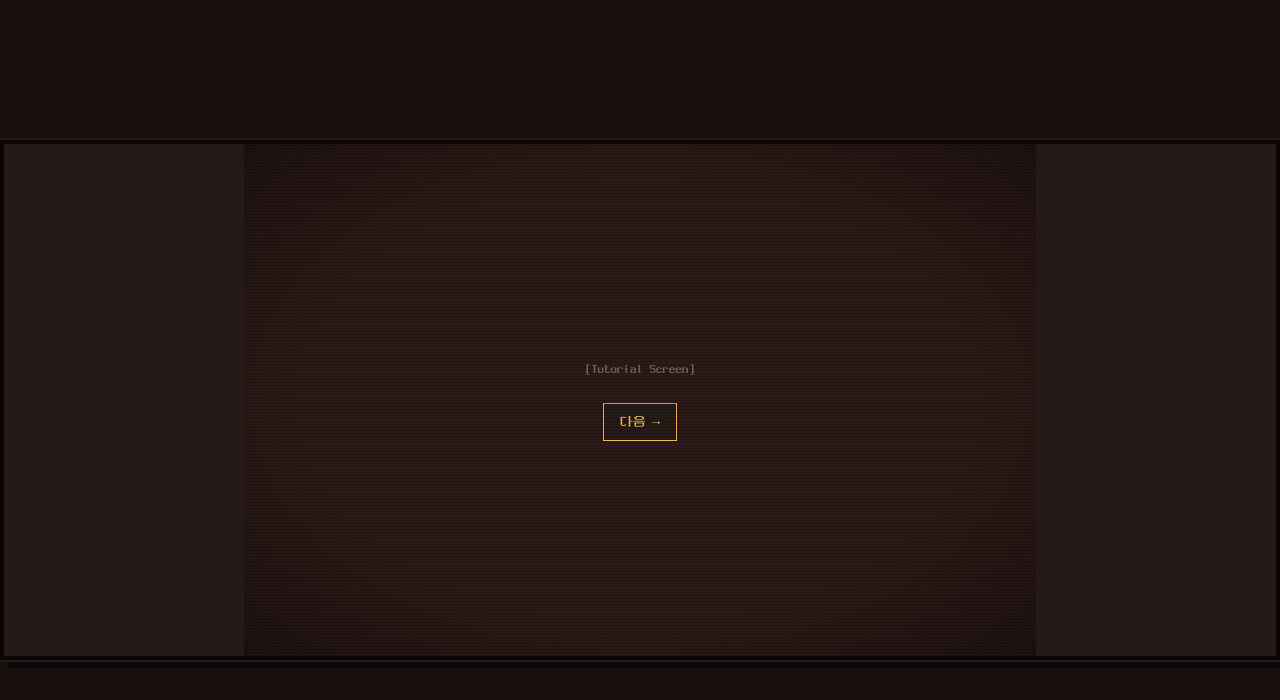
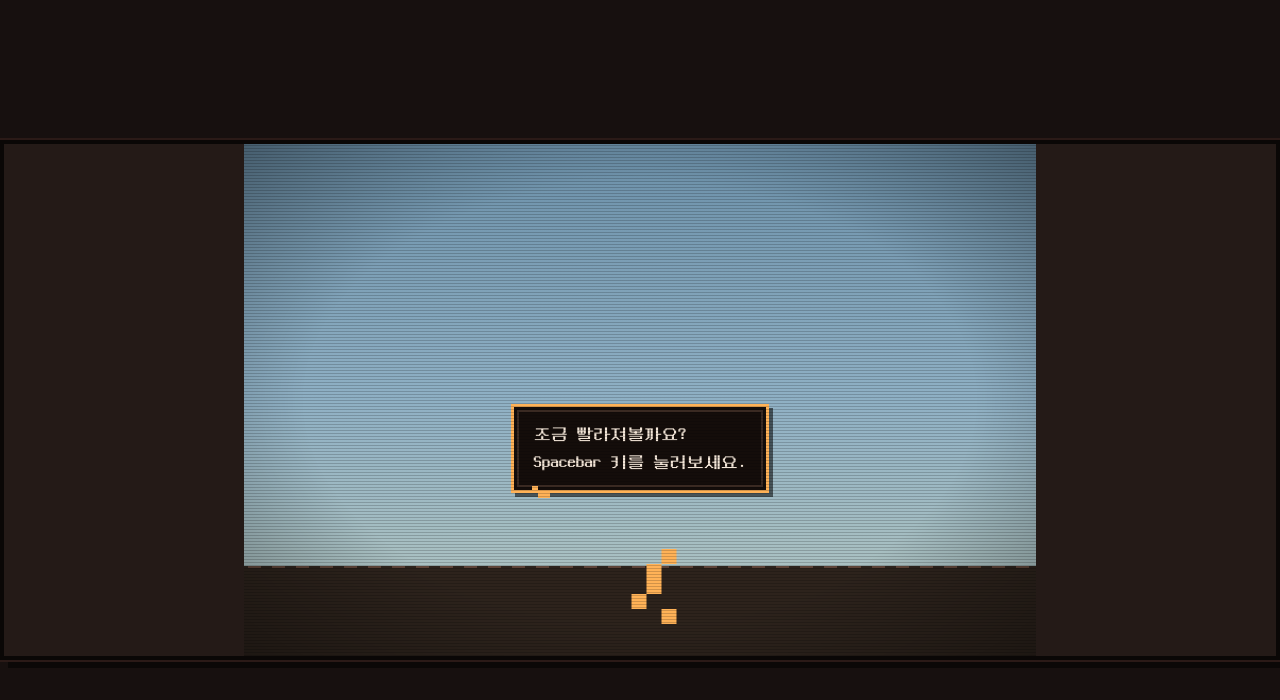
Before and after one commit to jiwon0995/own-drift, a Next.js app: page / in a window 1280 px wide. Both pictures are taken after a click on the button "걸어보기". Shown: the top 700 px of the page. Built offline with nearby package versions, Linux system fonts and the light colour scheme.

Commit message:
feat(screens): Phase 1D — Tutorial fast→slow→done 서브 상태기

```diff
--- a/components/dev/SpeechBubbleDebug.tsx
+++ b/components/dev/SpeechBubbleDebug.tsx
@@ -2,11 +2,13 @@
 
 import { useState } from 'react';
 import SpeechBubble from '@/components/game/SpeechBubble';
-import { SCREEN_COPY } from '@/lib/content/copy';
+import { SCREEN_COPY, TUTORIAL_STEP_COPY } from '@/lib/content/copy';
 
 const SAMPLES = [
   SCREEN_COPY.title.bubble,
-  SCREEN_COPY.tutorial.bubble,
+  TUTORIAL_STEP_COPY.fast.bubble,
+  TUTORIAL_STEP_COPY.slow.bubble,
+  TUTORIAL_STEP_COPY.done.bubble,
   SCREEN_COPY.findPace.bubble,
 ];
 
--- a/components/game/GameStage.tsx
+++ b/components/game/GameStage.tsx
@@ -8,11 +8,26 @@
  * - ambient=false: 정상 입력 반영
  * - prefers-reduced-motion: 배경 스크롤 DOM 쓰기 중단, Runner 정지
  * - 씬 진행(낮밤/도시)은 Phase 4
+ *
+ * GameStageContext를 통해 오버레이(자식)에서 snapshot을 읽을 수 있다.
  */
 
-import { useRef, type ReactNode } from 'react';
+import { createContext, useContext, useRef, type ReactNode } from 'react';
 import { useGameLoop } from '@/hooks/useGameLoop';
+import type { LoopSnapshot } from '@/lib/game/types';
 import PixelRunner from './PixelRunner';
+
+interface GameStageContextValue {
+  snapshot: LoopSnapshot;
+}
+
+const GameStageContext = createContext<GameStageContextValue | null>(null);
+
+export function useGameStage(): GameStageContextValue {
+  const ctx = useContext(GameStageContext);
+  if (!ctx) throw new Error('useGameStage must be used inside <GameStage>');
+  return ctx;
+}
 
 interface GameStageProps {
   ambient?:  boolean;
@@ -32,6 +47,7 @@ export default function GameStage({ ambient = false, children }: GameStageProps)
   });
 
   return (
+    <GameStageContext.Provider value={{ snapshot }}>
       <div className="relative w-full h-full overflow-hidden">
 
         {/* 하늘 — 차분한 단일 배경 (Phase 4에서 씬별 교체) */}
@@ -82,5 +98,6 @@ export default function GameStage({ ambient = false, children }: GameStageProps)
         </div>
 
       </div>
+    </GameStageContext.Provider>
   );
 }
--- a/components/screens/TutorialScreen.tsx
+++ b/components/screens/TutorialScreen.tsx
@@ -1,15 +1,98 @@
-/** [STUB] TutorialScreen — 1D에서 내용 채움 */
+'use client';
+
+/**
+ * Tutorial 화면 오버레이 — fast → slow → done 3단계 서브 상태기.
+ *
+ * - fast: Spacebar 홀드 시간 누적 → TUTORIAL_FAST_HOLD_SEC 도달 시 slow
+ * - slow: 비홀드(릴리스) 시간 누적 → TUTORIAL_SLOW_RELEASE_SEC 도달 시 done
+ * - done: 짧은 지연 후 onAdvance() → FindPace
+ * - 각 스텝마다 TUTORIAL_FALLBACK_SEC 폴백 타임아웃 (행동 없어도 자동 진행)
+ * - 실패/재시도 없음. 말풍선만 바뀜.
+ */
+
+import { useEffect, useReducer, useRef } from 'react';
+import { GAME_CONSTANTS } from '@/lib/game/constants';
+import { TUTORIAL_STEP_COPY, type TutorialStep } from '@/lib/content/copy';
+import { useGameStage } from '@/components/game/GameStage';
+import SpeechBubble from '@/components/game/SpeechBubble';
+
+const {
+  TUTORIAL_FAST_HOLD_SEC,
+  TUTORIAL_SLOW_RELEASE_SEC,
+  TUTORIAL_FALLBACK_SEC,
+  TUTORIAL_DONE_DELAY_MS,
+  UI_THROTTLE_MS,
+} = GAME_CONSTANTS;
+
+// ── 서브 상태기 ─────────────────────────────────────────────────────────
+type TutState = { step: TutorialStep };
+type TutAction = { type: 'NEXT' };
+
+function nextStep(s: TutorialStep): TutorialStep {
+  if (s === 'fast') return 'slow';
+  if (s === 'slow') return 'done';
+  return 'done';
+}
+
+function reducer(state: TutState, action: TutAction): TutState {
+  if (action.type === 'NEXT') return { step: nextStep(state.step) };
+  return state;
+}
+
+// ── 컴포넌트 ────────────────────────────────────────────────────────────
 export default function TutorialScreen({ onAdvance }: { onAdvance: () => void }) {
+  const { snapshot } = useGameStage();
+  const [{ step }, dispatch] = useReducer(reducer, { step: 'fast' });
+
+  const accRef     = useRef(0);
+  const prevStepRef = useRef<TutorialStep>('fast');
+  const onAdvanceRef = useRef(onAdvance);
+  useEffect(() => { onAdvanceRef.current = onAdvance; }, [onAdvance]);
+
+  // 누적 시간 — 스냅샷 변경마다 (~UI_THROTTLE_MS) 실행
+  useEffect(() => {
+    // 스텝 변경 시 누적 리셋, 해당 사이클은 건너뜀
+    if (prevStepRef.current !== step) {
+      accRef.current = 0;
+      prevStepRef.current = step;
+      return;
+    }
+
+    if (step === 'done') return;
+
+    const dt = UI_THROTTLE_MS / 1000;
+
+    if (step === 'fast' && snapshot.holding) {
+      accRef.current += dt;
+      if (accRef.current >= TUTORIAL_FAST_HOLD_SEC) dispatch({ type: 'NEXT' });
+    } else if (step === 'slow' && !snapshot.holding) {
+      accRef.current += dt;
+      if (accRef.current >= TUTORIAL_SLOW_RELEASE_SEC) dispatch({ type: 'NEXT' });
+    }
+  }, [snapshot, step]);
+
+  // 폴백 타임아웃 — 행동이 없어도 자동 진행
+  useEffect(() => {
+    if (step === 'done') return;
+    const id = setTimeout(() => dispatch({ type: 'NEXT' }), TUTORIAL_FALLBACK_SEC * 1000);
+    return () => clearTimeout(id);
+  }, [step]);
+
+  // done → FindPace 자동 전진
+  useEffect(() => {
+    if (step !== 'done') return;
+    const id = setTimeout(() => onAdvanceRef.current(), TUTORIAL_DONE_DELAY_MS);
+    return () => clearTimeout(id);
+  }, [step]);
+
   return (
-    <div className="flex flex-col items-center justify-center h-full gap-6 bg-game">
-      <p className="font-pixel text-label text-ink-faint">[Tutorial Screen]</p>
-      <button
-        onClick={onAdvance}
-        className="font-pixel text-label text-accent-stable border border-accent-stable px-4 py-2"
-        style={{ background: '#241a17' }}
+    <div className="absolute inset-0 pointer-events-none">
+      <div
+        className="absolute left-0 right-0 flex justify-center px-8"
+        style={{ top: 260, zIndex: 10 }}
       >
-        다음 →
-      </button>
+        <SpeechBubble key={step} text={TUTORIAL_STEP_COPY[step].bubble} speed={48} />
+      </div>
     </div>
   );
 }
--- a/hooks/useGameLoop.ts
+++ b/hooks/useGameLoop.ts
@@ -45,8 +45,9 @@ export function useGameLoop(options: UseGameLoopOptions = {}): UseGameLoopReturn
 
   // ── UI 스냅샷 (스로틀, ~UI_THROTTLE_MS 간격) ──────────────────────
   const [snapshot, setSnapshot] = useState<LoopSnapshot>({
-    speed: c.START_SPEED,
-    phase: GamePhase.Idle,
+    speed:   c.START_SPEED,
+    phase:   GamePhase.Idle,
+    holding: false,
   });
 
   // ── rAF 루프 ──────────────────────────────────────────────────────
@@ -77,7 +78,7 @@ export function useGameLoop(options: UseGameLoopOptions = {}): UseGameLoopReturn
     // 스로틀 스냅샷 — UI/디버그 HUD 갱신
     if (timestamp - lastSnapshotRef.current >= c.UI_THROTTLE_MS) {
       lastSnapshotRef.current = timestamp;
-      setSnapshot({ speed: speedRef.current, phase: phaseRef.current });
+      setSnapshot({ speed: speedRef.current, phase: phaseRef.current, holding: holdingRef.current });
     }
 
     rafIdRef.current = requestAnimationFrame(tick);
--- a/lib/content/copy.ts
+++ b/lib/content/copy.ts
@@ -1,14 +1,26 @@
 import type { Screen } from '@/lib/game/types';
 
-/** 화면별 말풍선 문구. \n = 줄바꿈. 1C/1D에서 이 키로 참조. */
-export const SCREEN_COPY: Record<Screen, { bubble: string }> = {
+/** 화면별 말풍선 문구. \n = 줄바꿈. */
+export const SCREEN_COPY: Record<Exclude<Screen, 'tutorial'>, { bubble: string }> = {
   title: {
     bubble: '달리지 않아도 괜찮아요.\n먼저, 당신의 속도를 들어볼게요.',
-  },
-  tutorial: {
-    bubble: '조금 빨라져볼까요?\nSpacebar 키를 눌러보세요.',
   },
   findPace: {
     bubble: '이제 가장 편안한 속도로 걸어보세요.\n오래 머물 수 있는 리듬이면 충분해요.',
   },
 };
+
+/** Tutorial 서브 스텝별 말풍선 문구. */
+export type TutorialStep = 'fast' | 'slow' | 'done';
+
+export const TUTORIAL_STEP_COPY: Record<TutorialStep, { bubble: string }> = {
+  fast: {
+    bubble: '조금 빨라져볼까요?\nSpacebar 키를 눌러보세요.',
+  },
+  slow: {
+    bubble: '이번엔 천천히 가볼까요?\nSpacebar에서 손을 떼보세요.',
+  },
+  done: {
+    bubble: '좋아요.\n속도는 언제든 바뀔 수 있어요.',
+  },
+};
--- a/lib/game/constants.ts
+++ b/lib/game/constants.ts
@@ -41,6 +41,18 @@ export const GAME_CONSTANTS = {
    * Spacebar 입력 없이 고정. MIN_SPEED보다 살짝 높아 배경이 은근히 흐른다.
    */
   TITLE_AMBIENT_SPEED: 0.45,
+
+  /** Tutorial fast 스텝: 이 시간(초) 동안 홀드하면 slow로 전환. */
+  TUTORIAL_FAST_HOLD_SEC: 1.5,
+
+  /** Tutorial slow 스텝: 이 시간(초) 동안 릴리스(비홀드) 상태면 done으로 전환. */
+  TUTORIAL_SLOW_RELEASE_SEC: 1.5,
+
+  /** 튜토리얼 스텝당 폴백 타임아웃(초). 조작 없어도 이 시간 후 자동 진행. */
+  TUTORIAL_FALLBACK_SEC: 9,
+
+  /** done 문구 노출 후 FindPace로 자동 전진하는 지연(ms). */
+  TUTORIAL_DONE_DELAY_MS: 2500,
 } as const;
 
 export type GameConstants = typeof GAME_CONSTANTS;
--- a/lib/game/types.ts
+++ b/lib/game/types.ts
@@ -19,6 +19,7 @@ export interface LoopState {
 
 /** useGameLoop 반환: UI 표시용 스로틀 스냅샷 */
 export interface LoopSnapshot {
-  speed:  Speed;
-  phase:  GamePhase;
+  speed:   Speed;
+  phase:   GamePhase;
+  holding: boolean;
 }
```
Lines whose indentation alone changed are shown as unchanged.
